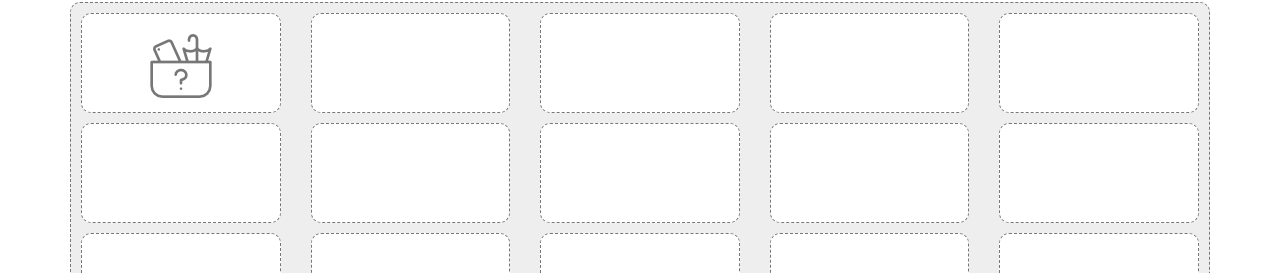
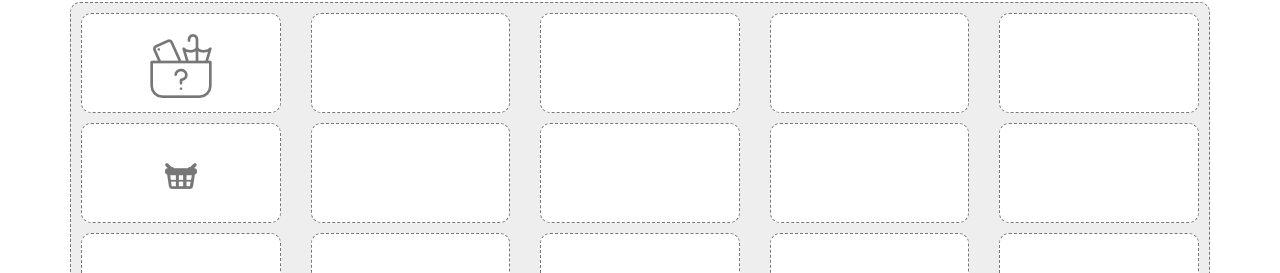
Before and after one commit to murabye/gitRepo, a website: page index.html in a window 1280 px wide. Shown: the part 227-500 px from the top of the page. Drawn offline with nearby package versions, Linux system fonts and the light colour scheme.

Commit message:
версия иконки 32 на 32

```diff
--- a/index.html
+++ b/index.html
@@ -55,7 +55,7 @@
 
         <div class="row">
             <div class="col-md-4 col-sm-5">
-                <div class="cell"></div>
+                <div class="cell"><img src="images/shopping-basket.png"></div>
             </div>
             <div class="col-md-4 col-sm-5">
                 <div class="cell"></div>
```
Also changed, not shown: js/inventory.js (added).
